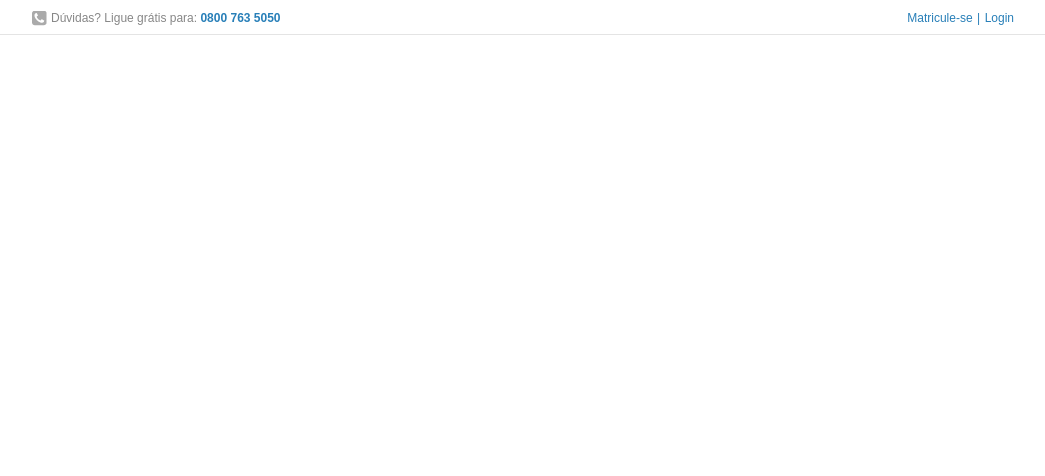
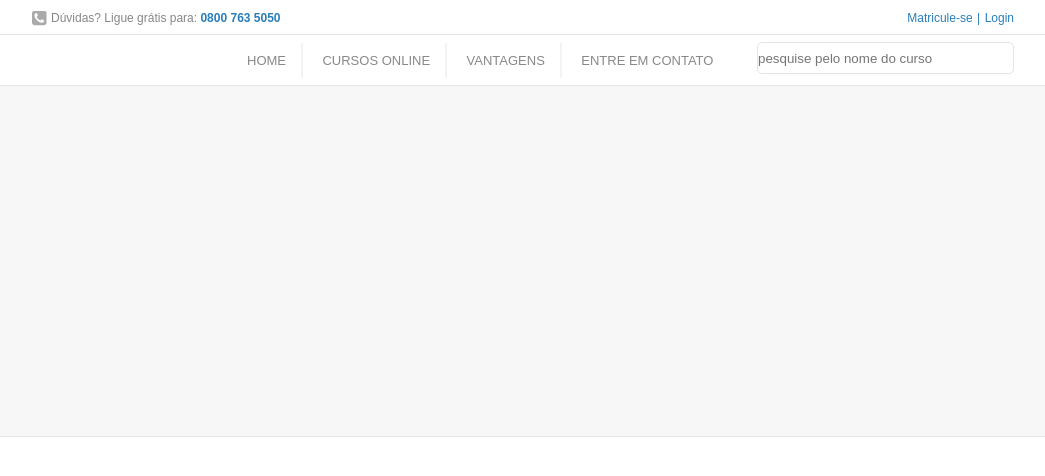
Before and after one commit to emersonrodrigod/ProjetoIVB, a plain HTML site: page public_html/index.html in a window 1280 px wide. Shown: the whole page, without its empty margins (117-1162 px from the left). Drawn offline with Linux system fonts and the light colour scheme.

Commit message:
Menu e banner

```diff
--- a/public_html/css/estilos.css
+++ b/public_html/css/estilos.css
@@ -17,6 +17,7 @@ body {
     padding: 0;
 }
 
+/****** HEADER - Barra superior *********/
 #header #barraSuperior {
     height: 34px;
     border-bottom: 1px solid #e4e4e4;
@@ -48,8 +49,74 @@ body {
     color: #287fb8;
 }
 
+#header #barraSuperior ul li a:hover {
+    text-decoration: underline;
+}
+
 #header #barraSuperior img {
     float: left;
     margin-top: 11px;
     margin-right: 3px;
 }
+/****** /HEADER - Barra superior *********/
+
+/****** HEADER - Barra inferior *********/
+#header #barraInferior {
+    height: 50px;
+    border-bottom: 1px solid #e4e4e4;
+    position: relative;
+}
+
+#header #barraInferior ul {
+    float: left;
+    margin-left: 200px;
+    margin-top: 8px;
+}
+
+#header #barraInferior ul li {
+    display: inline;
+}
+
+#header #barraInferior ul li a {
+    padding: 10px 15px 10px 15px;
+    height: 35px;
+    line-height: 35px;
+    border-right: 2px solid #f3f3f3;
+    font-size: 13px;
+    color: #888;
+}
+
+#header #barraInferior ul li a:hover{
+    background: #f7f7f7;
+}
+
+#header #barraInferior ul li .ultimo {
+    border-right: none;
+}
+
+#header #barraInferior #pesquisa {
+    border-radius: 5px;
+    float: right;
+    height: 30px;
+    width: 255px;
+    border: 1px solid #e4e4e4;
+    margin-top: 7px;
+}
+
+#header #barraInferior #botaoPesquisar {
+    background: url(../img/pesquisa.jpg);
+    height: 30px;
+    width: 33px;
+    border: none;
+    position: absolute;
+    top:7px;
+    right: 76px;
+}
+/****** /HEADER - Barra inferior *********/
+
+/****** BANNER ***************************/
+#banner {
+    height: 350px;
+    border-bottom: 1px solid #e4e4e4;
+    background: #f7f7f7;
+}
--- a/public_html/index.html
+++ b/public_html/index.html
@@ -24,7 +24,21 @@
                 </div>
             </div>
 
-            <div id="barraInferior"></div>
+            <div id="barraInferior">
+                <div class="container">
+                    <ul>
+                        <li><a href="#">HOME</a></li>
+                        <li><a href="#">CURSOS ONLINE</a></li>
+                        <li><a href="#">VANTAGENS</a></li>
+                        <li><a href="#" class="ultimo">ENTRE EM CONTATO</a></li>
+                    </ul>
+
+                    <form method="post" action="">
+                        <input type="text" name="pesquisa" id="pesquisa" placeholder="pesquise pelo nome do curso" />
+                        <input type="button" id="botaoPesquisar" />
+                    </form>
+                </div>
+            </div>
         </header>
         <!-- /#header -->
 
```
